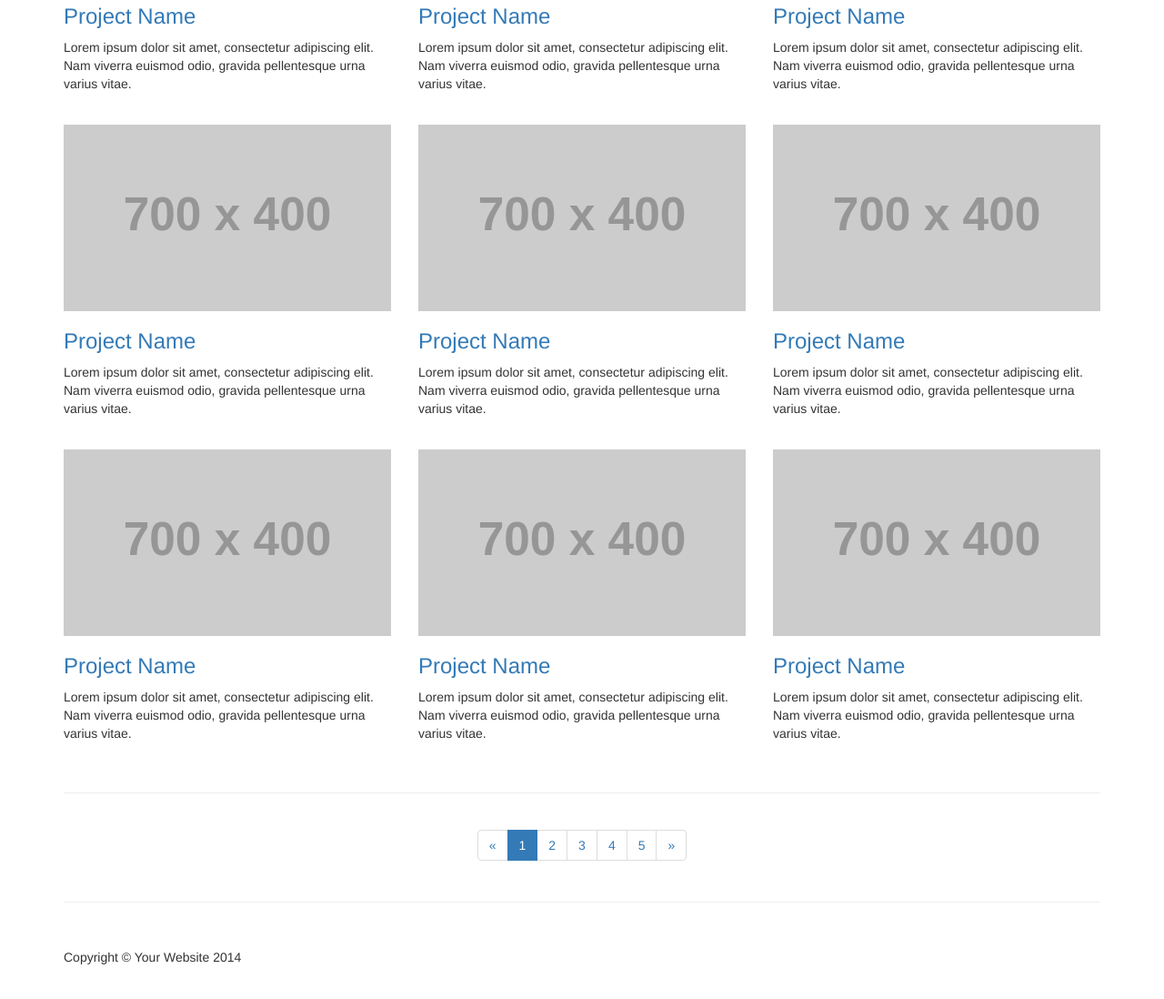
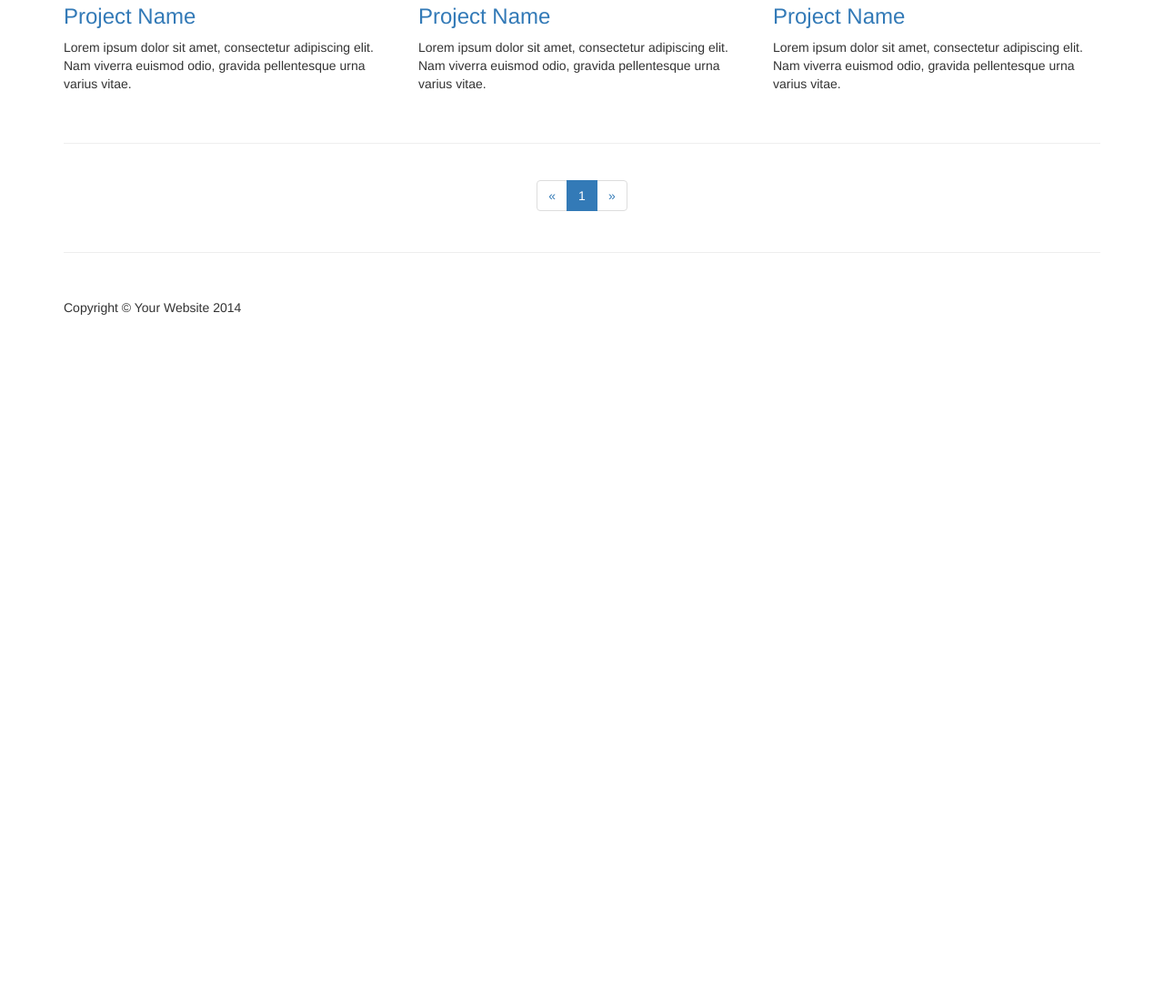
Before and after one commit to yuensunn/yuensunn-deprecated, a plain HTML site: page index.html in a window 1280 px wide. Shown: the part 400-1498 px from the top of the page at 91% size. After the commit the page ends 808 px from the top, so only its background shows below. Drawn offline with Linux system fonts and the light colour scheme.

Commit message:
Edited Main Page

```diff
--- a/index.html
+++ b/index.html
@@ -1,226 +1,101 @@
 <!DOCTYPE html>
 <html lang="en">
-
   <head>
-
-    <meta charset="utf-8">
+    <meta content="text/html; charset=utf-8" http-equiv="content-type">
     <meta http-equiv="X-UA-Compatible" content="IE=edge">
     <meta name="viewport" content="width=device-width, initial-scale=1">
     <meta name="description" content="">
     <meta name="author" content="">
-
     <title>3 Col Portfolio - Start Bootstrap Template</title>
-
     <!-- Bootstrap Core CSS -->
     <link href="css/bootstrap.min.css" rel="stylesheet">
-
     <!-- Custom CSS -->
     <link href="css/3-col-portfolio.css" rel="stylesheet">
-
     <!-- HTML5 Shim and Respond.js IE8 support of HTML5 elements and media queries -->
     <!-- WARNING: Respond.js doesn't work if you view the page via file:// -->
     <!--[if lt IE 9]>
-        <script src="https://oss.maxcdn.com/libs/html5shiv/3.7.0/html5shiv.js"></script>
-        <script src="https://oss.maxcdn.com/libs/respond.js/1.4.2/respond.min.js"></script>
-    <![endif]-->
-
+        <script src="https://oss.maxcdn.com/libs/html5shiv/3.7.0/html5shiv.js"></script>        <script src="https://oss.maxcdn.com/libs/respond.js/1.4.2/respond.min.js"></script>    <![endif]-->
   </head>
-
   <body>
-
     <!-- Navigation -->
     <nav class="navbar navbar-inverse navbar-fixed-top" role="navigation">
       <div class="container">
         <!-- Brand and toggle get grouped for better mobile display -->
-            <div class="navbar-header">
-                <button type="button" class="navbar-toggle" data-toggle="collapse" data-target="#bs-example-navbar-collapse-1">
-                    <span class="sr-only">Toggle navigation</span>
-                    <span class="icon-bar"></span>
-                    <span class="icon-bar"></span>
-                    <span class="icon-bar"></span>
-                </button>
-                <a class="navbar-brand" href="#">Start Bootstrap</a>
-            </div>
+        <div class="navbar-header"> <button type="button" class="navbar-toggle"
+
+            data-toggle="collapse" data-target="#bs-example-navbar-collapse-1">
+            <span class="sr-only">Toggle navigation</span> <span class="icon-bar"></span>
+            <span class="icon-bar"></span> <span class="icon-bar"></span> </button>
+          <a class="navbar-brand" href="#">YUENSUNN</a> </div>
         <!-- Collect the nav links, forms, and other content for toggling -->
         <div class="collapse navbar-collapse" id="bs-example-navbar-collapse-1">
           <ul class="nav navbar-nav">
-                    <li>
-                        <a href="#">About</a>
-                    </li>
-                    <li>
-                        <a href="#">Services</a>
-                    </li>
-                    <li>
-                        <a href="#">Contact</a>
-                    </li>
+            <li> <a href="#">About</a> </li>
+            <li> <a href="#">Services</a> </li>
+            <li> <a href="#">Contact</a> </li>
           </ul>
         </div>
-            <!-- /.navbar-collapse -->
-        </div>
-        <!-- /.container -->
-    </nav>
-
+        <!-- /.navbar-collapse --> </div>
+      <!-- /.container --> </nav>
     <!-- Page Content -->
     <div class="container">
-
       <!-- Page Header -->
       <div class="row">
         <div class="col-lg-12">
-                <h1 class="page-header">Page Heading
-                    <small>Secondary Text</small>
-                </h1>
+          <h1 class="page-header">Works&nbsp; </h1>
         </div>
       </div>
       <!-- /.row -->
-
       <!-- Projects Row -->
       <div class="row">
-            <div class="col-md-4 portfolio-item">
-                <a href="#">
-                    <img class="img-responsive" src="http://placehold.it/700x400" alt="">
-                </a>
-                <h3>
-                    <a href="#">Project Name</a>
-                </h3>
-                <p>Lorem ipsum dolor sit amet, consectetur adipiscing elit. Nam viverra euismod odio, gravida pellentesque urna varius vitae.</p>
+        <div class="col-md-4 portfolio-item"> <a href="#"> <img class="img-responsive"
+
+              src="http://placehold.it/700x400" alt=""> </a>
+          <h3> <a href="#">Project Name</a> </h3>
+          <p>Lorem ipsum dolor sit amet, consectetur adipiscing elit. Nam
+            viverra euismod odio, gravida pellentesque urna varius vitae.</p>
         </div>
-            <div class="col-md-4 portfolio-item">
-                <a href="#">
-                    <img class="img-responsive" src="http://placehold.it/700x400" alt="">
-                </a>
-                <h3>
-                    <a href="#">Project Name</a>
-                </h3>
-                <p>Lorem ipsum dolor sit amet, consectetur adipiscing elit. Nam viverra euismod odio, gravida pellentesque urna varius vitae.</p>
+        <div class="col-md-4 portfolio-item"> <a href="#"> <img class="img-responsive"
+
+              src="http://placehold.it/700x400" alt=""> </a>
+          <h3> <a href="#">Project Name</a> </h3>
+          <p>Lorem ipsum dolor sit amet, consectetur adipiscing elit. Nam
+            viverra euismod odio, gravida pellentesque urna varius vitae.</p>
         </div>
-            <div class="col-md-4 portfolio-item">
-                <a href="#">
-                    <img class="img-responsive" src="http://placehold.it/700x400" alt="">
-                </a>
-                <h3>
-                    <a href="#">Project Name</a>
-                </h3>
-                <p>Lorem ipsum dolor sit amet, consectetur adipiscing elit. Nam viverra euismod odio, gravida pellentesque urna varius vitae.</p>
+        <div class="col-md-4 portfolio-item"> <a href="#"> <img class="img-responsive"
+
+              src="http://placehold.it/700x400" alt=""> </a>
+          <h3> <a href="#">Project Name</a> </h3>
+          <p>Lorem ipsum dolor sit amet, consectetur adipiscing elit. Nam
+            viverra euismod odio, gravida pellentesque urna varius vitae.</p>
         </div>
       </div>
-        <!-- /.row -->
-
-        <!-- Projects Row -->
-        <div class="row">
-            <div class="col-md-4 portfolio-item">
-                <a href="#">
-                    <img class="img-responsive" src="http://placehold.it/700x400" alt="">
-                </a>
-                <h3>
-                    <a href="#">Project Name</a>
-                </h3>
-                <p>Lorem ipsum dolor sit amet, consectetur adipiscing elit. Nam viverra euismod odio, gravida pellentesque urna varius vitae.</p>
-            </div>
-            <div class="col-md-4 portfolio-item">
-                <a href="#">
-                    <img class="img-responsive" src="http://placehold.it/700x400" alt="">
-                </a>
-                <h3>
-                    <a href="#">Project Name</a>
-                </h3>
-                <p>Lorem ipsum dolor sit amet, consectetur adipiscing elit. Nam viverra euismod odio, gravida pellentesque urna varius vitae.</p>
-            </div>
-            <div class="col-md-4 portfolio-item">
-                <a href="#">
-                    <img class="img-responsive" src="http://placehold.it/700x400" alt="">
-                </a>
-                <h3>
-                    <a href="#">Project Name</a>
-                </h3>
-                <p>Lorem ipsum dolor sit amet, consectetur adipiscing elit. Nam viverra euismod odio, gravida pellentesque urna varius vitae.</p>
-            </div>
-        </div>
-
-        <!-- Projects Row -->
-        <div class="row">
-            <div class="col-md-4 portfolio-item">
-                <a href="#">
-                    <img class="img-responsive" src="http://placehold.it/700x400" alt="">
-                </a>
-                <h3>
-                    <a href="#">Project Name</a>
-                </h3>
-                <p>Lorem ipsum dolor sit amet, consectetur adipiscing elit. Nam viverra euismod odio, gravida pellentesque urna varius vitae.</p>
-            </div>
-            <div class="col-md-4 portfolio-item">
-                <a href="#">
-                    <img class="img-responsive" src="http://placehold.it/700x400" alt="">
-                </a>
-                <h3>
-                    <a href="#">Project Name</a>
-                </h3>
-                <p>Lorem ipsum dolor sit amet, consectetur adipiscing elit. Nam viverra euismod odio, gravida pellentesque urna varius vitae.</p>
-            </div>
-            <div class="col-md-4 portfolio-item">
-                <a href="#">
-                    <img class="img-responsive" src="http://placehold.it/700x400" alt="">
-                </a>
-                <h3>
-                    <a href="#">Project Name</a>
-                </h3>
-                <p>Lorem ipsum dolor sit amet, consectetur adipiscing elit. Nam viverra euismod odio, gravida pellentesque urna varius vitae.</p>
-            </div>
-        </div>
-        <!-- /.row -->
-
       <hr>
-
       <!-- Pagination -->
       <div class="row text-center">
         <div class="col-lg-12">
           <ul class="pagination">
-                    <li>
-                        <a href="#">&laquo;</a>
-                    </li>
-                    <li class="active">
-                        <a href="#">1</a>
-                    </li>
-                    <li>
-                        <a href="#">2</a>
-                    </li>
-                    <li>
-                        <a href="#">3</a>
-                    </li>
-                    <li>
-                        <a href="#">4</a>
-                    </li>
-                    <li>
-                        <a href="#">5</a>
-                    </li>
-                    <li>
-                        <a href="#">&raquo;</a>
-                    </li>
+            <li> <a href="#">«</a> </li>
+            <li class="active"> <a href="#">1</a> </li>
+            <li> <a href="#">»</a> </li>
           </ul>
         </div>
       </div>
       <!-- /.row -->
-
       <hr>
-
       <!-- Footer -->
       <footer>
         <div class="row">
           <div class="col-lg-12">
-                    <p>Copyright &copy; Your Website 2014</p>
+            <p>Copyright © Your Website 2014</p>
           </div>
         </div>
-            <!-- /.row -->
-        </footer>
-
+        <!-- /.row --> </footer>
     </div>
     <!-- /.container -->
-
     <!-- jQuery -->
     <script src="js/jquery.js"></script>
-
     <!-- Bootstrap Core JavaScript -->
     <script src="js/bootstrap.min.js"></script>
-
   </body>
-
 </html>
```
Also changed, not shown: 1 other file. Lines whose indentation alone changed are shown as unchanged.
